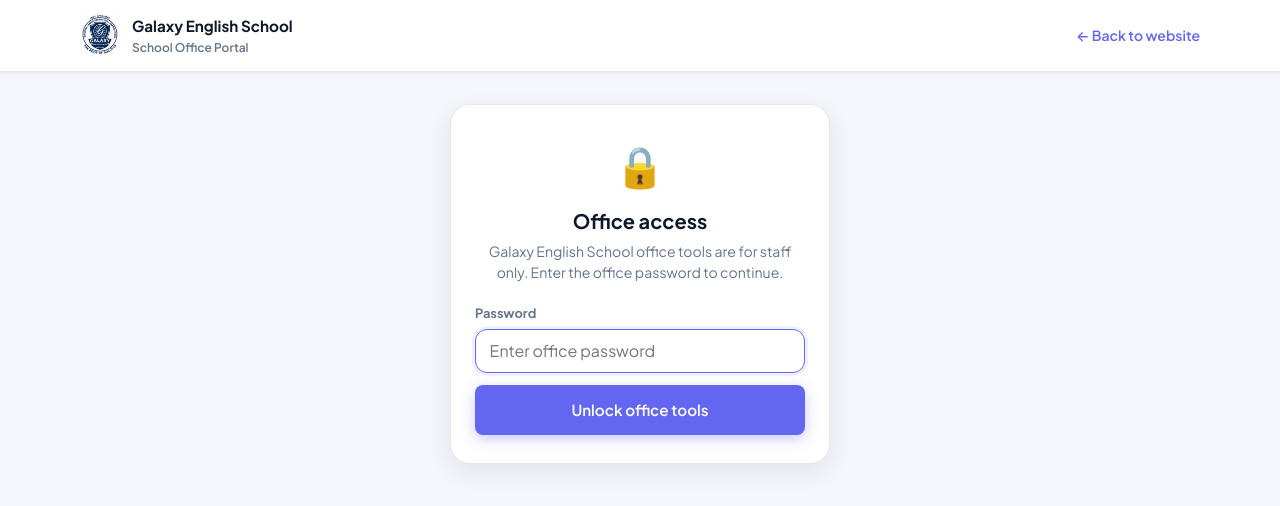
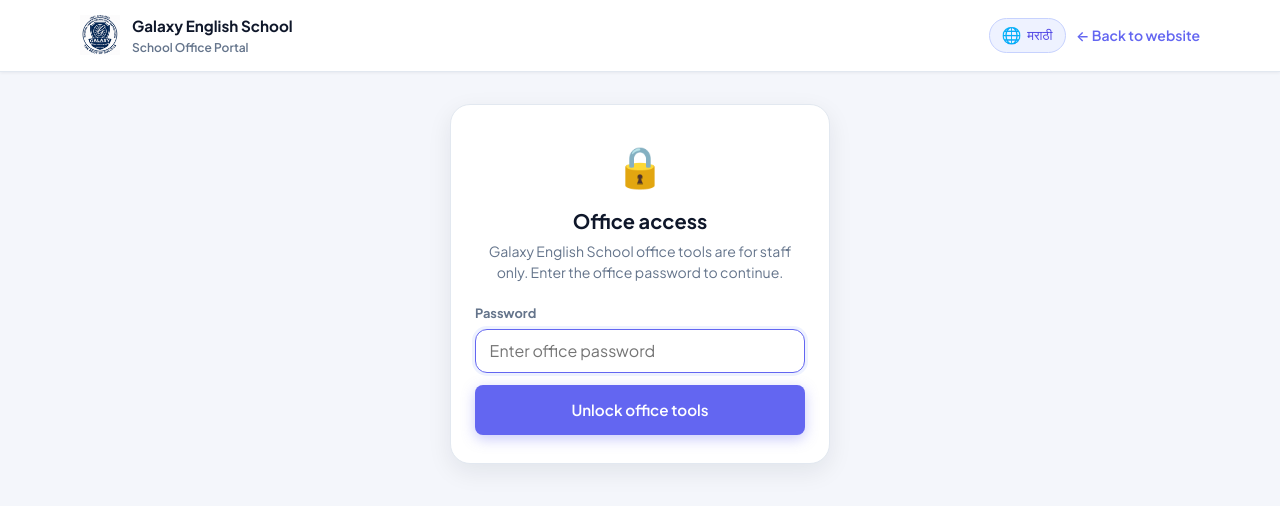
Before and after one commit to GalaxyEnglishSchool/galaxy-english-school, a React (Vite) app: page /office in a window 1280 px wide. Shown: the top 506 px of the page. Built offline with nearby package versions, Linux system fonts and the light colour scheme.

Commit message:
translator

```diff
--- a/src/App.jsx
+++ b/src/App.jsx
@@ -6,12 +6,15 @@
 
 function App() {
   return (
+    <>
+      <div id="google_translate_element" aria-hidden="true" />
       <BrowserRouter basename={routerBasename}>
         <Routes>
           <Route path="/" element={<HomePage />} />
           <Route path="/office" element={<OfficePage />} />
         </Routes>
       </BrowserRouter>
+    </>
   )
 }
 
--- a/src/components/Header.css
+++ b/src/components/Header.css
@@ -167,6 +167,12 @@
     animation-delay: var(--nav-delay, 0ms);
   }
 
+  .header__nav .lang-translator {
+    margin-top: 0.75rem;
+    width: 100%;
+    justify-content: center;
+  }
+
   .header__nav .btn {
     margin-top: 1rem;
     text-align: center;
--- a/src/components/Header.jsx
+++ b/src/components/Header.jsx
@@ -2,6 +2,7 @@
 import schoolLogo from '../assets/school.png'
 import { navLinks, site } from '../data/siteData'
 import { getOfficeUrl } from '../utils/officeUrl'
+import LanguageTranslator from './LanguageTranslator'
 import './Header.css'
 
 function Header() {
@@ -45,9 +46,7 @@
               {link.label}
             </a>
           ))}
-          <a href="#contact" className="btn btn--primary btn--sm" onClick={closeMenu}>
-            Enroll Now
-          </a>
+          <LanguageTranslator className="lang-translator--header" onClick={closeMenu} />
         </nav>
       </div>
     </header>
--- /dev/null
+++ b/src/components/LanguageTranslator.css
@@ -0,0 +1,64 @@
+.lang-translator {
+  display: inline-flex;
+  align-items: center;
+  gap: 0.35rem;
+  padding: 0.45rem 0.75rem;
+  border-radius: 999px;
+  border: 1px solid var(--color-border);
+  background: var(--color-surface);
+  color: var(--color-text-heading);
+  font-family: inherit;
+  font-size: 0.82rem;
+  font-weight: 700;
+  cursor: pointer;
+  white-space: nowrap;
+  transition: border-color 0.15s, background 0.15s, transform 0.12s;
+}
+
+.lang-translator:hover {
+  border-color: var(--color-primary);
+  background: var(--color-primary-light);
+  transform: translateY(-1px);
+}
+
+.lang-translator__icon {
+  font-size: 1rem;
+  line-height: 1;
+}
+
+.lang-translator--header {
+  flex-shrink: 0;
+}
+
+.lang-translator--office {
+  border-color: #c7d2fe;
+  background: #eef2ff;
+  color: var(--color-primary-dark);
+}
+
+/* Hide Google Translate default UI */
+#google_translate_element {
+  position: absolute;
+  width: 1px;
+  height: 1px;
+  overflow: hidden;
+  clip: rect(0, 0, 0, 0);
+  white-space: nowrap;
+}
+
+.goog-te-banner-frame,
+.skiptranslate {
+  display: none !important;
+}
+
+body {
+  top: 0 !important;
+}
+
+.goog-te-gadget {
+  font-size: 0 !important;
+}
+
+iframe.goog-te-banner-frame {
+  display: none !important;
+}
--- /dev/null
+++ b/src/components/LanguageTranslator.jsx
@@ -0,0 +1,39 @@
+import { useEffect, useState } from 'react'
+import {
+  getTranslateLanguage,
+  initGoogleTranslate,
+  setTranslateLanguage,
+} from '../utils/googleTranslate'
+import './LanguageTranslator.css'
+
+function LanguageTranslator({ className = '', onClick }) {
+  const [lang, setLang] = useState('en')
+
+  useEffect(() => {
+    setLang(getTranslateLanguage())
+    initGoogleTranslate()
+  }, [])
+
+  const handleClick = () => {
+    const next = lang === 'mr' ? 'en' : 'mr'
+    onClick?.()
+    setTranslateLanguage(next)
+  }
+
+  const isMarathi = lang === 'mr'
+
+  return (
+    <button
+      type="button"
+      className={`lang-translator ${className}`.trim()}
+      onClick={handleClick}
+      title={isMarathi ? 'Switch back to English' : 'Translate website to Marathi'}
+      aria-label={isMarathi ? 'Switch to English' : 'Translate to Marathi'}
+    >
+      <span className="lang-translator__icon" aria-hidden="true">🌐</span>
+      <span className="lang-translator__label">{isMarathi ? 'English' : 'मराठी'}</span>
+    </button>
+  )
+}
+
+export default LanguageTranslator
--- a/src/pages/OfficePage.css
+++ b/src/pages/OfficePage.css
@@ -45,6 +45,13 @@
   object-fit: contain;
 }
 
+.office-page__header-actions {
+  display: flex;
+  align-items: center;
+  gap: 0.65rem;
+  flex-wrap: wrap;
+}
+
 .office-page__back {
   font-size: 0.875rem;
   font-weight: 600;
--- a/src/pages/OfficePage.jsx
+++ b/src/pages/OfficePage.jsx
@@ -2,6 +2,7 @@
 import schoolLogo from '../assets/school.png'
 import OfficeGate from '../components/office/OfficeGate'
 import OfficeTools from '../components/office/OfficeTools'
+import LanguageTranslator from '../components/LanguageTranslator'
 import { site } from '../data/siteData'
 import './OfficePage.css'
 
@@ -20,9 +21,12 @@
               <span>School Office Portal</span>
             </div>
           </div>
-          <Link to="/" className="office-page__back">
-            ← Back to website
-          </Link>
+          <div className="office-page__header-actions">
+            <LanguageTranslator className="lang-translator--office" />
+            <Link to="/" className="office-page__back">
+              ← Back to website
+            </Link>
+          </div>
         </div>
       </header>
 
--- /dev/null
+++ b/src/utils/googleTranslate.js
@@ -0,0 +1,74 @@
+const COOKIE_NAME = 'googtrans'
+
+export function getTranslateLanguage() {
+  const match = document.cookie.match(new RegExp(`${COOKIE_NAME}=([^;]+)`))
+  if (!match) return 'en'
+  const parts = match[1].split('/')
+  return parts[2] === 'mr' ? 'mr' : 'en'
+}
+
+export function setTranslateLanguage(lang) {
+  const value = lang === 'mr' ? '/en/mr' : '/en/en'
+  const { hostname } = window.location
+
+  document.cookie = `${COOKIE_NAME}=${value}; path=/`
+  if (hostname && hostname !== 'localhost') {
+    document.cookie = `${COOKIE_NAME}=${value}; path=/; domain=${hostname}`
+  }
+
+  window.location.reload()
+}
+
+export function initGoogleTranslate() {
+  if (window.__gesTranslateReady) {
+    return Promise.resolve()
+  }
+
+  if (window.__gesTranslateLoading) {
+    return window.__gesTranslateLoading
+  }
+
+  window.__gesTranslateLoading = new Promise((resolve) => {
+    const mount = () => {
+      if (!window.google?.translate?.TranslateElement) {
+        resolve()
+        return
+      }
+
+      const container = document.getElementById('google_translate_element')
+      if (container && !container.dataset.initialized) {
+        new window.google.translate.TranslateElement(
+          {
+            pageLanguage: 'en',
+            includedLanguages: 'en,mr',
+            autoDisplay: false,
+          },
+          'google_translate_element',
+        )
+        container.dataset.initialized = 'true'
+      }
+
+      window.__gesTranslateReady = true
+      resolve()
+    }
+
+    if (window.google?.translate?.TranslateElement) {
+      mount()
+      return
+    }
+
+    window.googleTranslateElementInit = mount
+
+    const existing = document.querySelector('script[data-ges-translate]')
+    if (existing) return
+
+    const script = document.createElement('script')
+    script.src = 'https://translate.google.com/translate_a/element.js?cb=googleTranslateElementInit'
+    script.async = true
+    script.dataset.gesTranslate = 'true'
+    script.onerror = () => resolve()
+    document.body.appendChild(script)
+  })
+
+  return window.__gesTranslateLoading
+}
```
Lines whose indentation alone changed are shown as unchanged.
